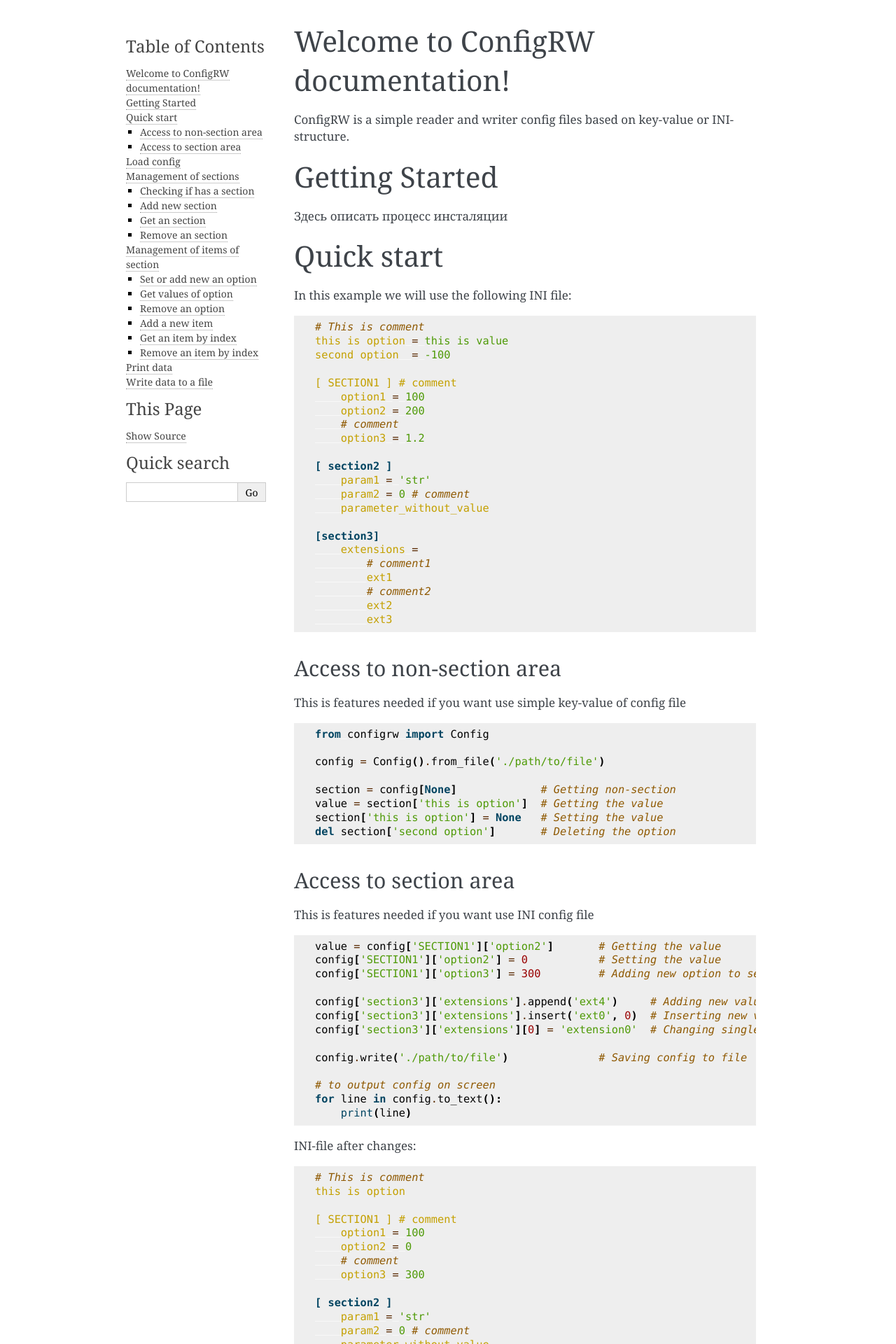
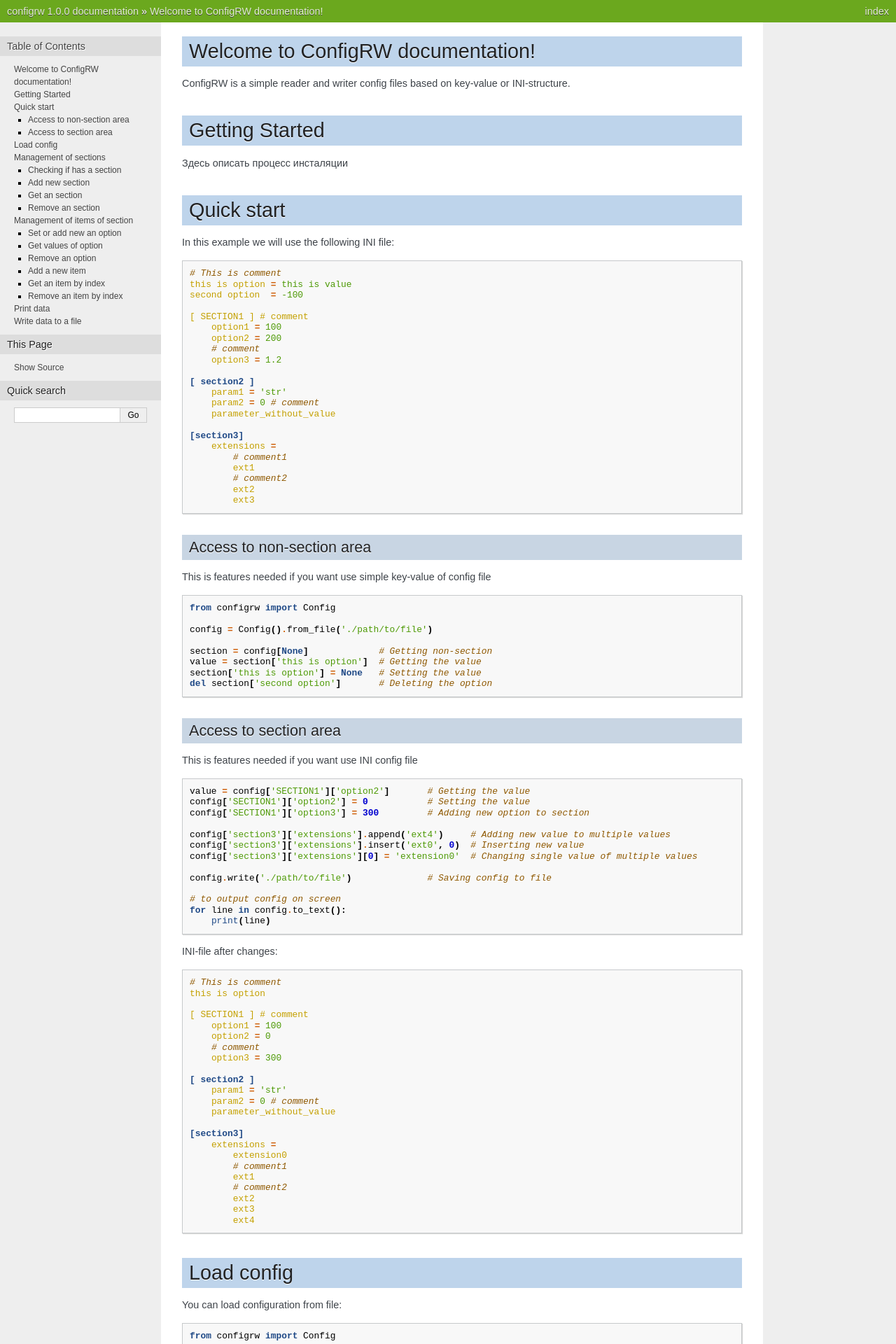
Before and after one commit to microcoder/configrw, a Sphinx documentation site: the page built from docs/source/index.rst, in a window 1280 px wide. Shown: the top 1920 px of the page at 70% size. Built offline with Sphinx 7.4.7, drawn with Linux system fonts in a browser that asks for light colours; some of the changed text lies outside the part shown.

Commit message:
Updated docs

```diff
--- a/docs/source/conf.py
+++ b/docs/source/conf.py
@@ -47,7 +47,7 @@
 # The theme to use for HTML and HTML Help pages.  See the documentation for
 # a list of builtin themes: http://www.sphinx-doc.org/en/stable/theming.html
 #
-html_theme = 'alabaster' # nature
+html_theme = 'nature'
 
 # Add any paths that contain custom static files (such as style sheets) here,
 # relative to this directory. They are copied after the builtin static files,
```
Also changed, not shown: 6 other files.
